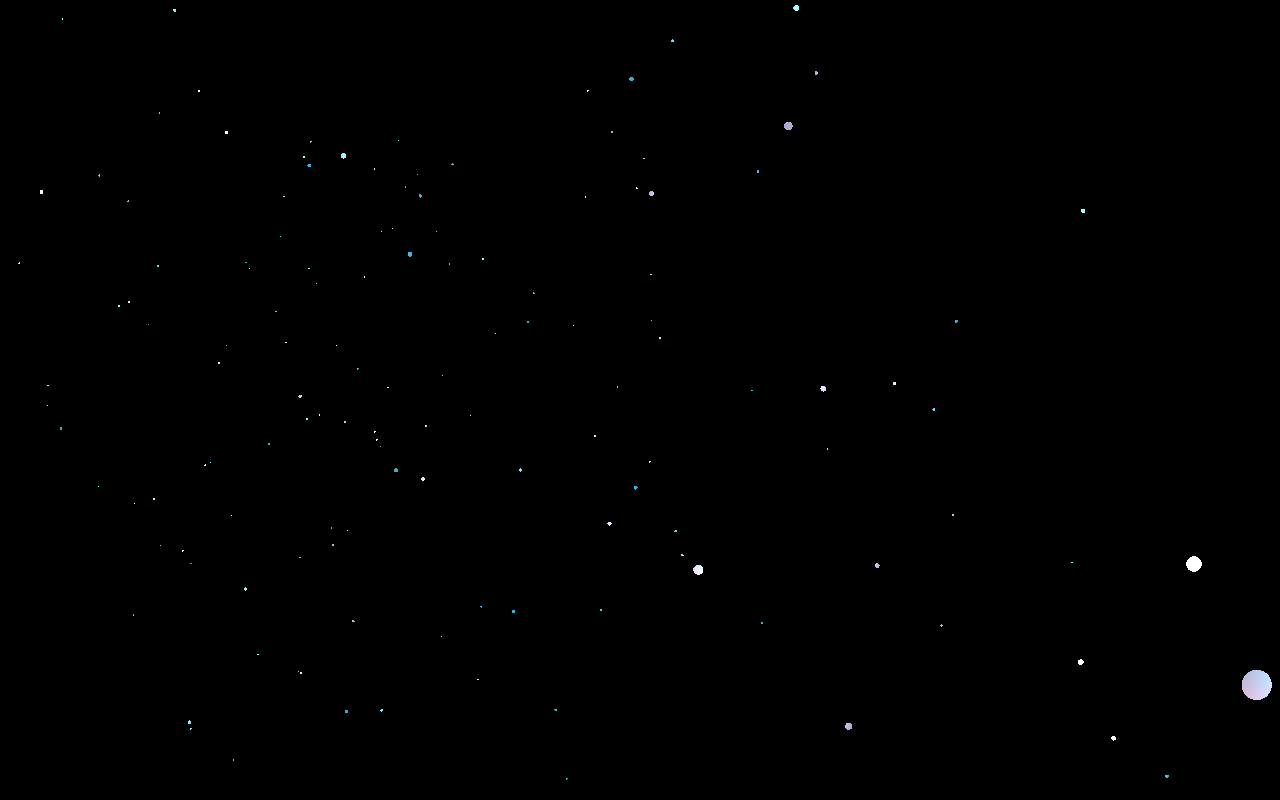
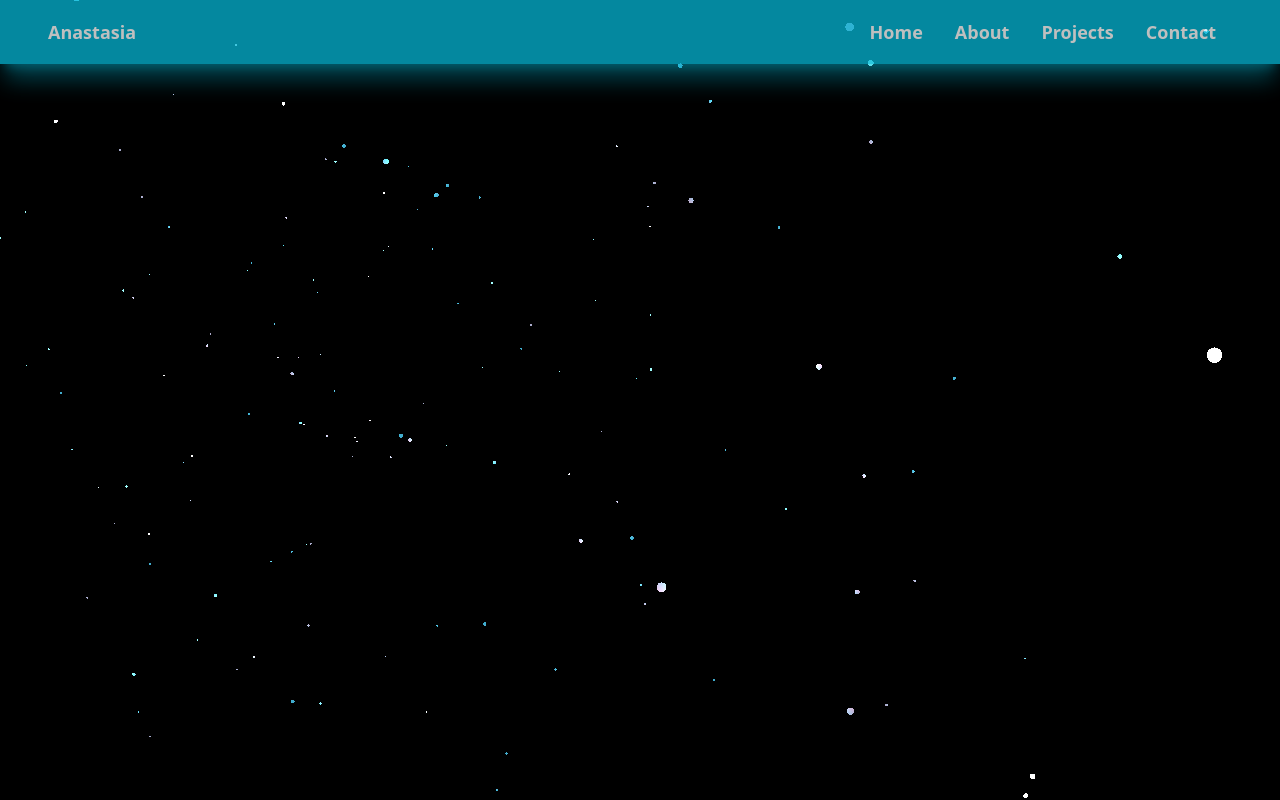
Before and after one commit to AnastasiaJ369/Portfolio, a React (Vite) app in the folder react-portfolio/: page / in a window 1280 px wide. Built offline with nearby package versions, Linux system fonts and the light colour scheme.

Commit message:
navbar setup

```diff
--- a/react-portfolio/src/App.jsx
+++ b/react-portfolio/src/App.jsx
@@ -1,9 +1,11 @@
 import React from 'react'
 import Particles from './components/particles.jsx'
+import Navbar from './components/navbar.jsx'
 
 const App = () => {
   return (
     <div className='w-full h-screen relative bg-black flex justify-center items-center'>
+      <Navbar />
      <div style={{ width: '100%', height: '100vh', position: 'relative' }}>
       <Particles
         particleColors={['#4adbdeff', '#0e72deff']}
--- /dev/null
+++ b/react-portfolio/src/components/navbar.jsx
@@ -0,0 +1,25 @@
+import React from 'react'
+
+const Navbar = () => {
+  return (
+    <nav className='bg-cyan-500 opacity-75 p-4 fixed top-0 w-full z-10 shadow-xl shadow-cyan-500/50'>
+        <div className='mx-auto max-w-7xl px-2 sm:px-6 lg:px-8'>
+            <div className='relative flex items-center justify-between h-8'>
+                <div className='flex-shrink-0 flex items-left text-white font-bold text-lg'>
+                   Anastasia
+                </div>
+                <div className='flex-shrink-0 flex justify-between items-right text-white font-bold text-lg'>
+                    <ul>
+                        <li className='inline-block mx-4 hover:text-black cursor-pointer'>Home</li>
+                        <li className='inline-block mx-4 hover:text-black cursor-pointer'>About</li>
+                        <li className='inline-block mx-4 hover:text-black cursor-pointer'>Projects</li>
+                        <li className='inline-block mx-4 hover:text-black cursor-pointer'>Contact</li>
+                    </ul>
+                </div>
+            </div>
+        </div>
+    </nav>
+  )
+}
+
+export default Navbar
```
